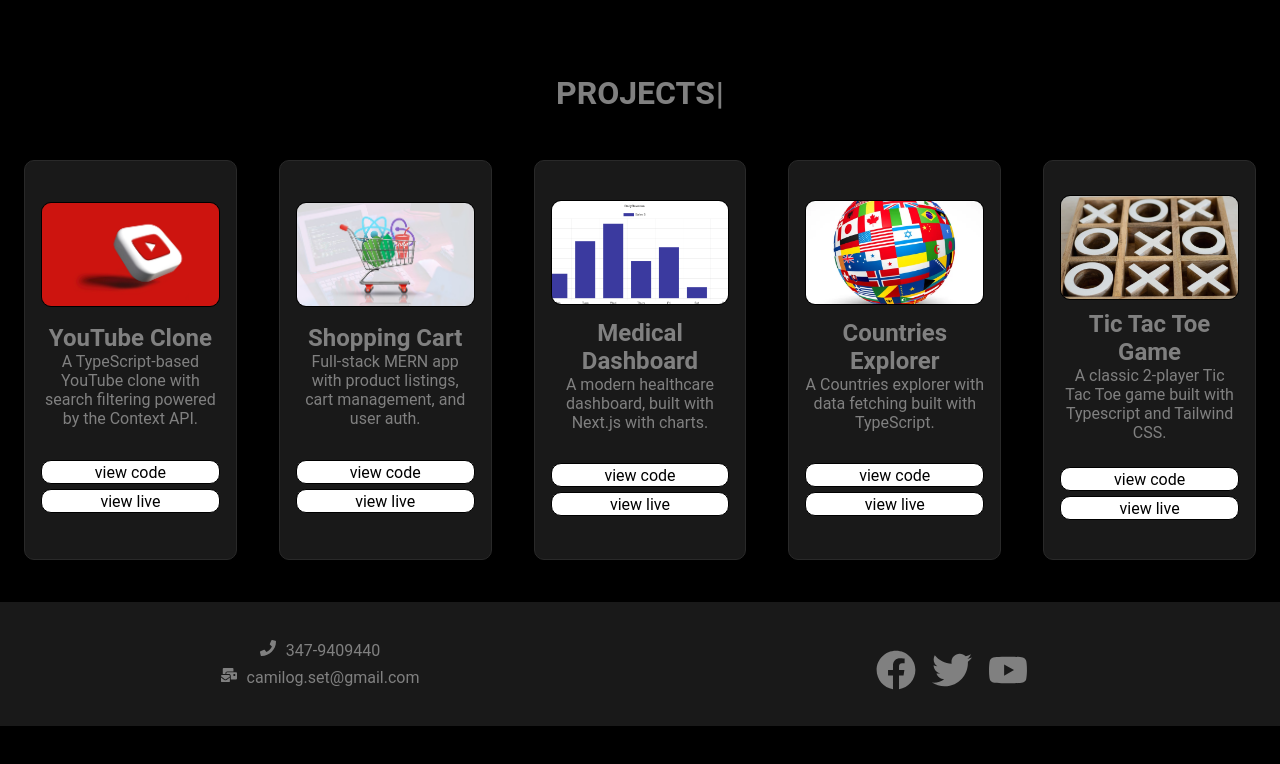
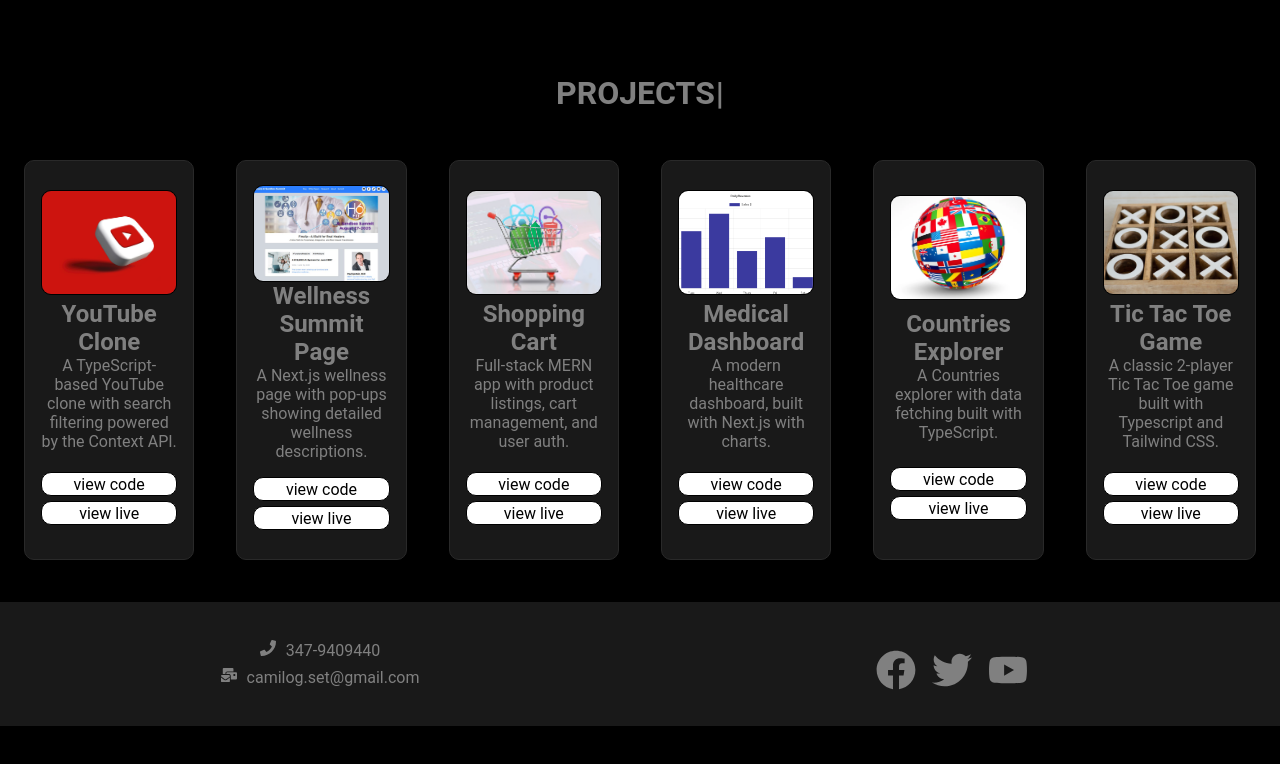
Before and after one commit to camoqq/Portfolio, a React (Create React App) app: page / in a window 1280 px wide. Shown: the top 764 px of the page. Built offline with nearby package versions, Linux system fonts and the light colour scheme.

Commit message:
added wellness icon

```diff
--- a/src/Components/List.js
+++ b/src/Components/List.js
@@ -3,6 +3,7 @@ import pic1 from "../Pics/p1.png";
 import pic3 from "../Pics/you.jpeg";
 import pic7 from "../Pics/p7.jpeg";
 import pic6 from "../Pics/mern4.jpg";
+import pic4 from "../Pics/micro.png";
 // import pic9 from "../Pics/p9.jpeg";
 import pic2 from "../Pics/countries.jpeg";
 
@@ -17,6 +18,15 @@ const listItems = [
   },
   {
     id: 2,
+    title: "Wellness Summit Page",
+    desc: "A Next.js wellness page with pop-ups showing detailed wellness descriptions.",
+    code: "https://github.com/camoqq/micro",
+    live: "https://micro-six-ashy.vercel.app/",
+    image: pic4,
+  },
+
+  {
+    id: 3,
     title: "Shopping Cart",
     desc: "Full-stack MERN app with product listings, cart management, and user auth.",
     code: "https://github.com/camoqq/mern",
@@ -24,7 +34,7 @@ const listItems = [
     image: pic6,
   },
   {
-    id: 3,
+    id: 4,
     title: "Medical Dashboard",
     desc: "A modern healthcare dashboard, built with Next.js with charts.",
     code: "https://github.com/camoqq/medical_dashboard",
--- a/src/Components/Proj.css
+++ b/src/Components/Proj.css
@@ -88,6 +88,6 @@
 
 @media screen and (min-width: 1100px) {
   .project-container {
-    grid-template-columns: repeat(5, 1fr);
+    grid-template-columns: repeat(6, 1fr);
   }
 }
```
Also changed, not shown: src/Pics/micro.png (added).
